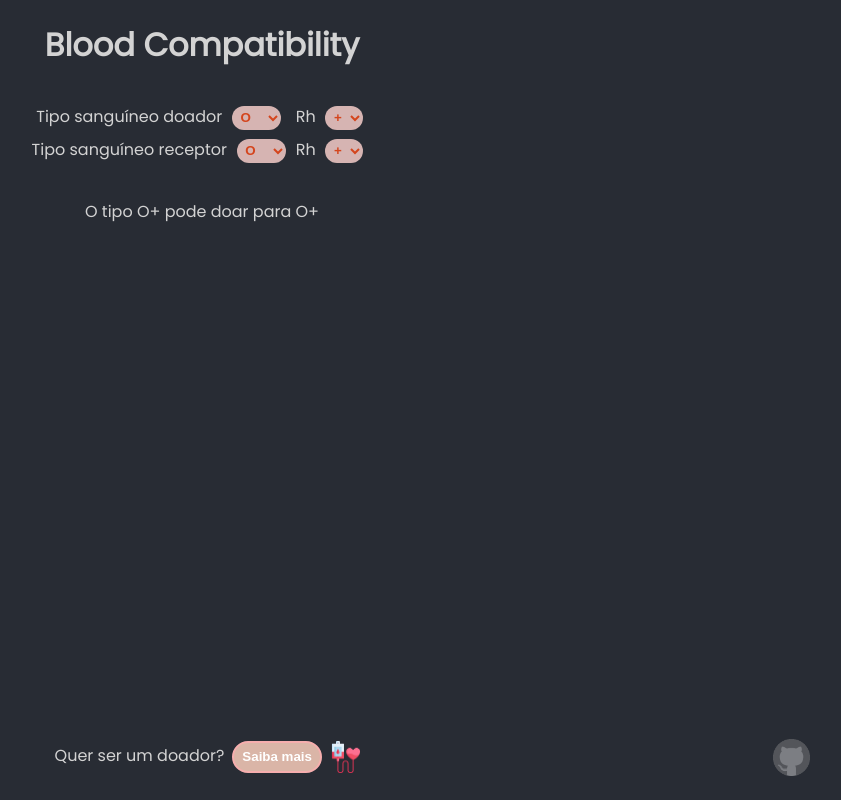
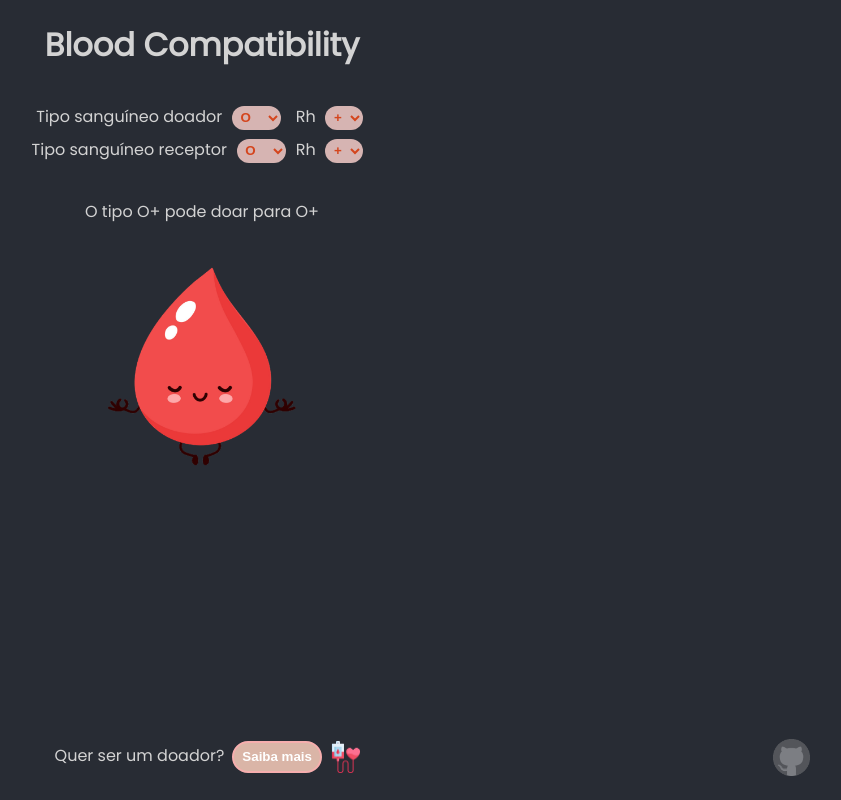
Before and after one commit to romeiro-bru/react-blood-compatibility, a React (Create React App) app: page / in a window 1280 px wide. Shown: the whole page, without its empty margins (438-1279 px from the left). Built offline with nearby package versions, Linux system fonts and the light colour scheme.

Commit message:
Add callback function

```diff
--- a/src/Components/Select/Select.jsx
+++ b/src/Components/Select/Select.jsx
@@ -1,4 +1,4 @@
-import { useState, useReducer, useEffect } from "react";
+import { useState, useReducer, useEffect, useCallback } from "react";
 import './style.css';
 import happy from '../../assets/images/happy.png';
 import happy2 from '../../assets/images/happy2.png';
@@ -24,6 +24,7 @@ export function Select() {
   const [recipientType, setRecipientType] = useState('O')
   const [rhDonor, setRhDonor] = useState('+')
   const [rhRecipient, setRhRecipient] = useState('+')
+  const [isCompatible, setIsCompatible] = useState(true)
 
   // const [state, dispatcher] = useReducer({ reducer, message: '' })
   // console.log(state)
@@ -34,38 +35,47 @@ export function Select() {
   // dispatcher.setResult()
   // state.result
 
-  const randCompatibleImg = imgCompatible[Math.floor(Math.random() * imgCompatible.length)];
-  const randNotCompatibleImg = imgNotCompatible[Math.floor(Math.random() * imgNotCompatible.length)];
+  const randomImg = () => {
+    return isCompatible === true ? imgCompatible[Math.floor(Math.random() * imgCompatible.length)] :
+      imgNotCompatible[Math.floor(Math.random() * imgNotCompatible.length)]
+  }
+
+  const message = useCallback(() => {
+    return isCompatible === true ? setResult(`O tipo ${donorType}${rhDonor} pode doar para ${recipientType}${rhRecipient}`) :
+      setResult(`O tipo ${donorType}${rhDonor} não pode doar para ${recipientType}${rhRecipient}`)
+  })
 
   useEffect(() => {
+    message()
     if (rhDonor === "+" && rhRecipient === "-") {
-      return setResult(`O tipo ${donorType}${rhDonor} não pode doar para ${recipientType}${rhRecipient}`)
+      setIsCompatible(false)
     } else {
       if (donorType === "O") {
         if (recipientType === "O" || recipientType === "A" || recipientType === "B" || recipientType === "AB") {
-          return setResult(`O tipo ${donorType}${rhDonor} pode doar para ${recipientType}${rhRecipient}`)
+          return setIsCompatible(true)
         }
       } else if (donorType === "A") {
         if (recipientType === "A" || recipientType === "AB") {
-          return setResult(`O tipo ${donorType}${rhDonor} pode doar para ${recipientType}${rhRecipient}`)
-        } else {
-          setResult(`O tipo ${donorType}${rhDonor} não pode doar para ${recipientType}${rhRecipient}`)
+          return setIsCompatible(true)
+        } else if (recipientType === "O" || recipientType === "B") {
+          return setIsCompatible(false)
         }
       } else if (donorType === "B") {
         if (recipientType === "B" || recipientType === "AB") {
-          return setResult(`O tipo ${donorType}${rhDonor} pode doar para ${recipientType}${rhRecipient}`)
-        } else {
-          return setResult(`O tipo ${donorType}${rhDonor} não pode doar para ${recipientType}${rhRecipient}`)
+          return setIsCompatible(true)
+        } else if (recipientType === "O" || recipientType === "A") {
+          return setIsCompatible(false)
         }
       } else if (donorType === "AB") {
         if (recipientType === "AB") {
-          return setResult(`O tipo AB${rhDonor} pode doar para ${recipientType}${rhRecipient}`)
+          return setIsCompatible(true)
         } else {
-          return setResult(`O tipo AB${rhDonor} não pode doar para ${recipientType}${rhRecipient}`)
+          return setIsCompatible(false)
         }
       }
     }
-  }, [donorType, rhDonor, recipientType, rhRecipient])
+  }, [donorType, rhDonor, recipientType, rhRecipient, message])
+
 
   const handleChange = (e) => {
     if (e.target.name === "rh-donor") { setRhDonor(e.target.value) }
@@ -73,11 +83,6 @@ export function Select() {
     if (e.target.name === "donor") { setDonorType(e.target.value) }
     if (e.target.name === "recipient") { setRecipientType(e.target.value) }
   }
-
-  // function message(boo) {
-  //   boo ? setResult(`O tipo ${donorType}${rhDonor} pode doar para ${recipientType}${rhRecipient}`) :
-  //     setResult(`O tipo ${donorType}${rhDonor} não pode doar para ${recipientType}${rhRecipient}`)
-  // }
 
   return (
     <main>
@@ -117,8 +122,7 @@ export function Select() {
 
       <section className="result">
         {result}
-        <img hidden={true} src={randCompatibleImg} alt="blood-drop" />
-        <img hidden={true} src={randNotCompatibleImg} alt="blood-drop" />
+        <img src={randomImg()} alt="blood-drop" />
       </section>
     </main>
   )
```
